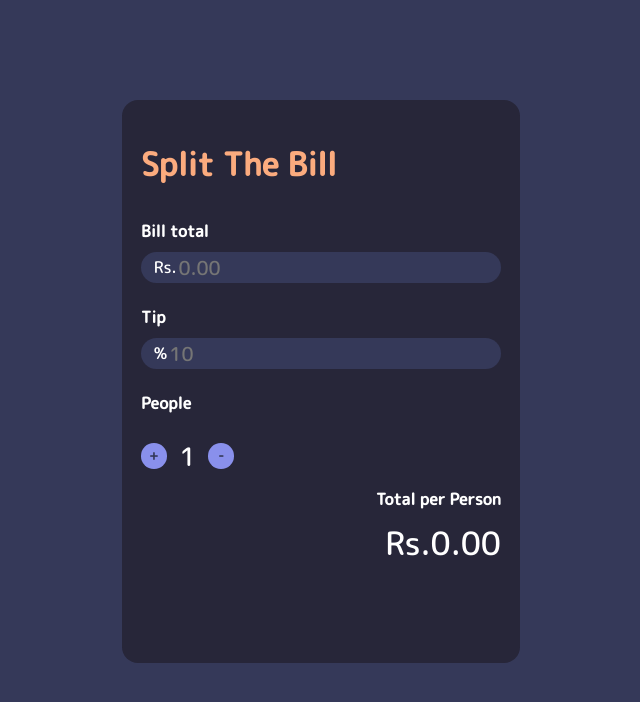
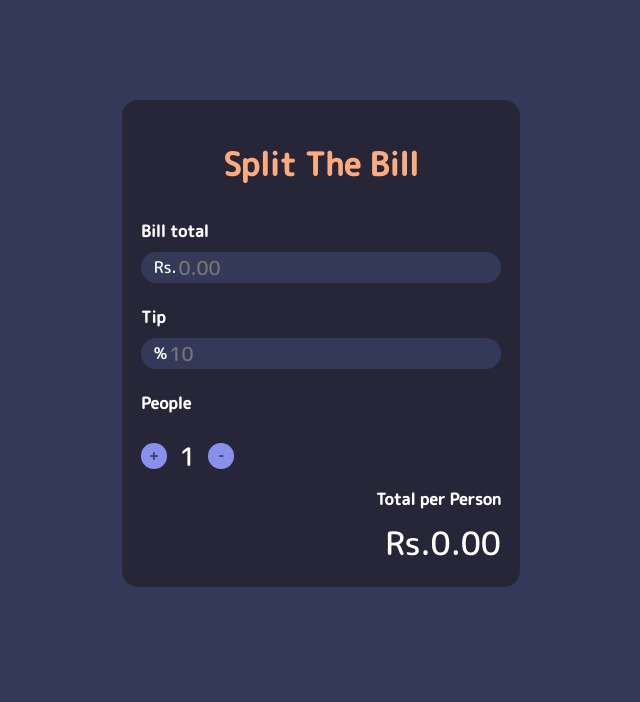
Before and after one commit to pushkarraja/split-me, a plain HTML site: page index.html in a window 1280 px wide. Shown: the whole page, without its empty margins (319-959 px from the left). Drawn offline with Linux system fonts and the light colour scheme.

Commit message:
height change

```diff
--- a/style.css
+++ b/style.css
@@ -9,10 +9,11 @@ body {
 
 h1 {
   color: #fbab7e;
+  margin-bottom: 0;
 }
 
 .wrapper {
-  height: 525px;
+  height: auto;
   width: 360px;
   color: white;
   background: #272639;
@@ -23,6 +24,7 @@ h1 {
 
 .heading {
     margin-bottom: 2rem;
+    text-align: center;
 }
 
 .container {
```
